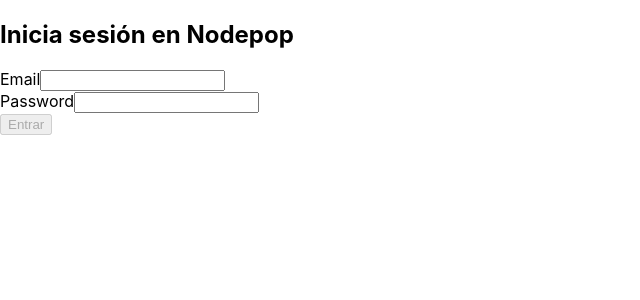
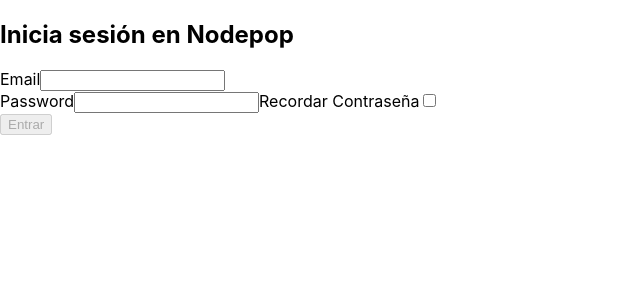
Before and after one commit to PabloRuizPolo/PracticaReact, a React (Create React App) app in the folder nodepop/: page /login in a window 1280 px wide. Shown: the top 300 px of the page, without its empty margins (0-640 px from the left). Built offline with nearby package versions, Linux system fonts and the light colour scheme.

Commit message:
Creada la lógica de recordar sesion con checkbox. Ya envíop anuncios a la base de datos.

```diff
--- a/nodepop/src/App.js
+++ b/nodepop/src/App.js
@@ -5,6 +5,7 @@
 import NewAdvert from "./pages/newAdvert/newAdvertPage";
 import AdvertPage from "./pages/adverts/advertPage";
 import RequiereAuth from "./utils/requiereAuth";
+import Layout from "./components/Layout";
 
 function App() {
   const { isLogged } = useAuth();
@@ -14,23 +15,22 @@
       <Route
         path="/404"
         element={
+          <Layout>
             <RequiereAuth>
               <div>404</div>
             </RequiereAuth>
+          </Layout>
         }
       />
-
-      <Route path="/" element={<Navigate to={"/adverts"} />} />
-      <Route path="*" element={<Navigate to={"/404"} />} />
-
       <Route
         path="/adverts"
         element={
           <div>
-            <p>Aqui irá mi layout</p>
+            <Layout>
               <RequiereAuth>
                 <Outlet />
               </RequiereAuth>
+            </Layout>
           </div>
         }
       >
@@ -38,6 +38,9 @@
         <Route path="newAdd" element={<NewAdvert />} />
         <Route path=":id" element={<AdvertPage />} />
       </Route>
+
+      <Route path="/" element={<Navigate to={"/adverts"} />} />
+      <Route path="*" element={<Navigate to={"/404"} />} />
     </Routes>
   );
 }
--- a/nodepop/src/components/LogBotton.js
+++ b/nodepop/src/components/LogBotton.js
@@ -1,4 +1,3 @@
-import { Link } from "react-router-dom";
 import { useAuth } from "../pages/login/context";
 import { logout } from "../pages/login/service";
 
--- a/nodepop/src/pages/adverts/advertPage.js
+++ b/nodepop/src/pages/adverts/advertPage.js
@@ -2,6 +2,7 @@
 import { useParams } from "react-router-dom";
 import { getAdd } from "./service";
 import Add from "./components/add";
+import Layout from "../../components/Layout";
 
 export default function AdvertPage() {
   const [add, setAdd] = useState(null);
--- a/nodepop/src/pages/adverts/advertsPage.js
+++ b/nodepop/src/pages/adverts/advertsPage.js
@@ -17,7 +17,6 @@
   return (
     <div>
       {adds.length ? (
-        <Layout>
         <ul>
           {adds.map(({ id, ...add }) => (
             <li key={id}>
@@ -27,7 +26,6 @@
             </li>
           ))}
         </ul>
-        </Layout>
       ) : (
         <NewAdvert />
       )}
--- a/nodepop/src/pages/adverts/service.js
+++ b/nodepop/src/pages/adverts/service.js
@@ -6,8 +6,8 @@
   return client.get(apiUrl);
 };
 
-export const postAdds = () => {
-  return client.post(apiUrl);
+export const postAdds = (add) => {
+  return client.post(apiUrl, add);
 };
 
 export const getAdd = (id) => {
--- a/nodepop/src/pages/login/loginPage.js
+++ b/nodepop/src/pages/login/loginPage.js
@@ -11,8 +11,9 @@
   const [inputValues, setInputValues] = useState({
     email: "",
     password: "",
+    checkbox: false,
   });
-  const { email, password } = inputValues;
+  const { email, password, checkbox } = inputValues;
 
   const handleChange = (event) => {
     setInputValues((formValues) => ({
@@ -56,6 +57,13 @@
             value={password}
             onChange={handleChange}
           ></input>
+          <label>Recordar Contraseña</label>
+          <input
+            type="checkbox"
+            name="checkbox"
+            value={checkbox}
+            onChange={handleChange}
+          />
         </div>
         <button type="submit" disabled={disabledButton}>
           Entrar
--- a/nodepop/src/pages/login/service.js
+++ b/nodepop/src/pages/login/service.js
@@ -8,7 +8,10 @@
 export const login = (credentials) => {
   return client.post("/api/auth/login", credentials).then(({ accessToken }) => {
     setAuthorization(accessToken);
-    storage.set("auth", accessToken);
+
+    if (credentials.checkbox) {
+      storage.set("auth", accessToken);
+    }
   });
 };
 
--- a/nodepop/src/pages/newAdvert/newAdvertPage.js
+++ b/nodepop/src/pages/newAdvert/newAdvertPage.js
@@ -11,10 +11,9 @@
     name: "",
     sale: false,
     price: 0,
-    tags: [], // Initialize tags as an empty array
+    tags: [],
     photo: "",
   });
-
   const { name, sale, price, tags, photo } = inputValues;
 
   const handleChange = (event) => {
@@ -43,11 +42,12 @@
   };
 
   const handleSubmit = (event) => {
+    const { name, sale, price, tags } = inputValues;
+    const newAdd = { name, sale, price, tags };
     event.preventDefault();
-    console.log(inputValues);
-    go("/");
+    postAdds(newAdd).then((add) => go(`/adverts/${add.id}`));
+    //go(`/adverts/${newAdd.id}`);
   };
-
   const disabledButton = !name || !sale || !price || !tags;
 
   return (
```
Lines whose indentation alone changed are shown as unchanged.
